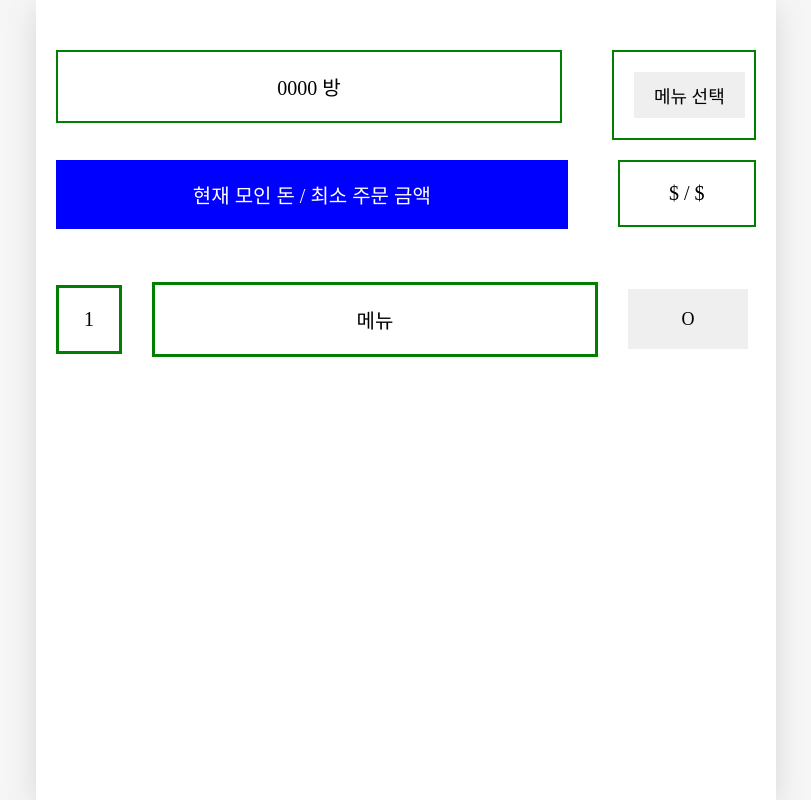
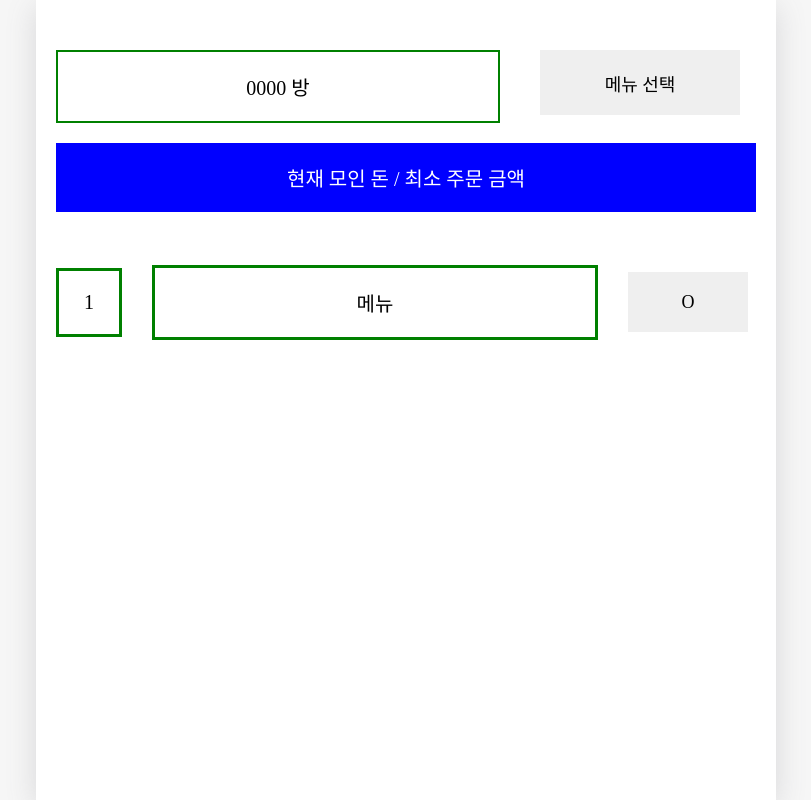
Before and after one commit to 2nd-HUFSummer-Hackathon/SPotato, a React (Create React App) app in the folder domdelivery/: page /match in a window 1280 px wide. Shown: the whole page, without its empty margins (234-1045 px from the left). Built offline with nearby package versions, Linux system fonts and the light colour scheme.

Commit message:
Match setting

```diff
--- a/domdelivery/src/App.css
+++ b/domdelivery/src/App.css
@@ -161,6 +161,11 @@ body {
   margin-bottom: 20px;
 }
 
+.Match .Match-header .OurButton{
+  height: 65px;
+  width: 200px;
+}
+
 .Match .Match-main {
   display: inline-flex;
   align-items: center;
--- a/domdelivery/src/pages/Match.js
+++ b/domdelivery/src/pages/Match.js
@@ -1,6 +1,5 @@
 import { BrowserRouter, Routes, Route, useNavigate } from "react-router-dom";
 import OurButton from "../component/OurButton";
-
 
 function Match() {
   const navigate = useNavigate();
@@ -8,17 +7,15 @@ function Match() {
     <div className="Match">
       <div className="Match-header">
         <div style={{display: "flex", alignItems: "flex-start", marginTop:"20px"}}>
-          <div style={{borderWidth: 2, borderColor:'green', borderStyle:"solid", padding:"20px", width:"500px"}}>0000 방</div>
-          <div style={{borderWidth: 2, borderColor:'green', borderStyle:"solid", padding:"20px", marginLeft:"50px", width:"100px"}}>
+          <div style={{borderWidth: 2, borderColor:'green', borderStyle:"solid", padding:"20px", width:"400px"}}>0000 방</div>
+          <div style={{   marginLeft:"40px", width:"100px"}}>
             <OurButton text={"메뉴 선택"} onClick={() => navigate("/menuselect")} />
           </div>
         </div>
 
         <div style={{display: "flex", alignItems: "flex-start", marginTop:"20px"}}>
-          <div style={{color:"white", backgroundColor:"blue", padding:"20px",width:"500px"}}>현재 모인 돈 / 최소 주문 금액</div>
-          <div style={{borderWidth: 2, borderColor:'green', borderStyle:"solid", padding:"20px", marginLeft:"50px", width:"100px"}}>
-            <span> ${} / ${} </span>
-          </div>
+          <div style={{color:"white", backgroundColor:"blue", padding:"20px",width:"800px"}}>현재 모인 돈 / 최소 주문 금액</div>
+
         </div>
       </div>
 
```
